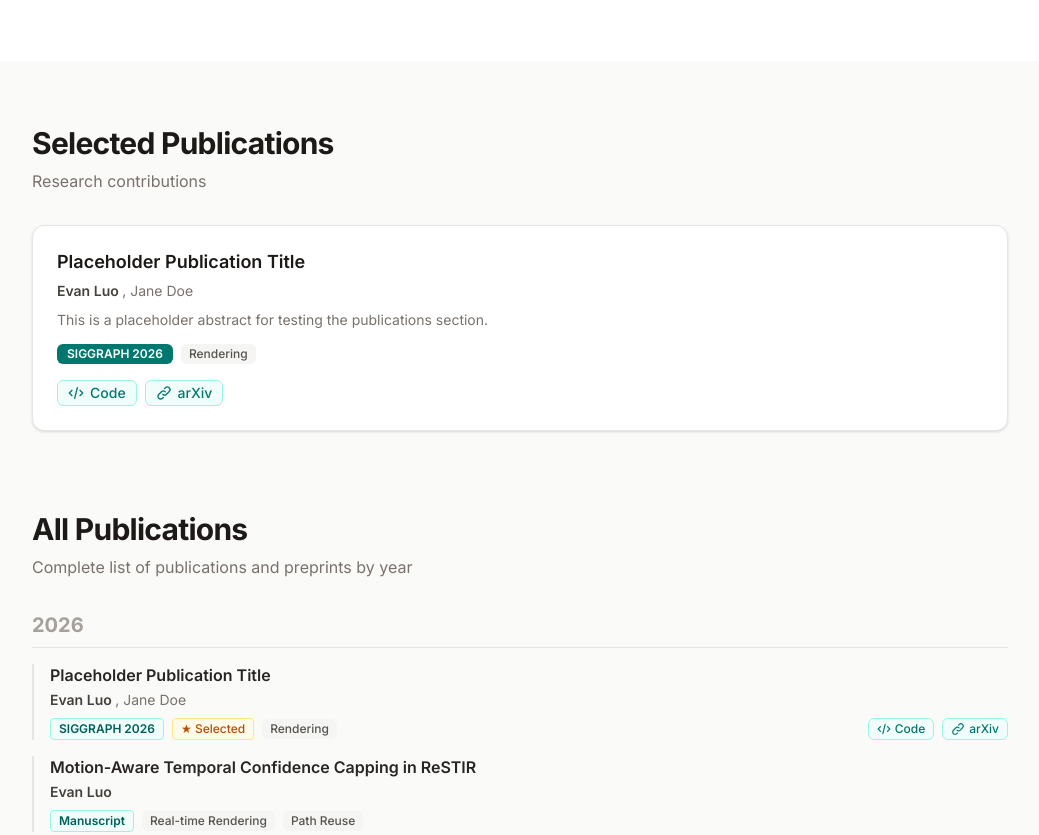
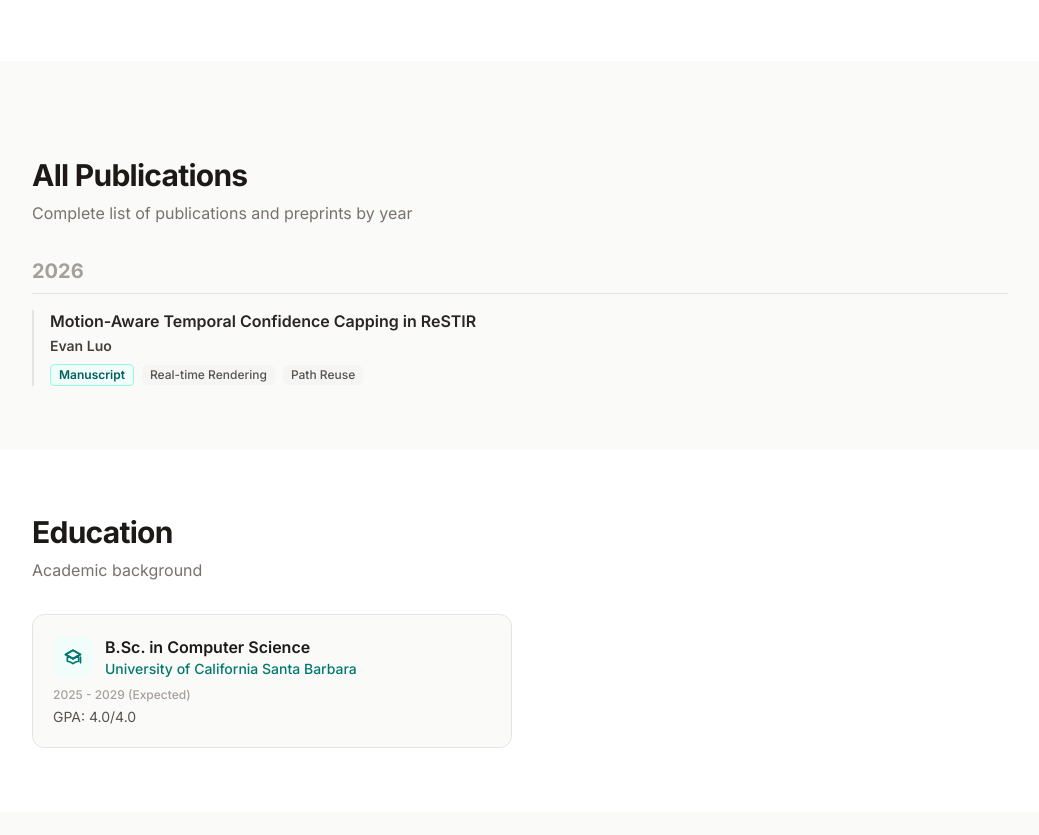
Before and after one commit to EvanLuo42/evanluo42.github.io, an Astro site: page / in a window 1280 px wide. Shown: the part 894-1729 px from the top of the page, without its empty margins (120-1159 px from the left). Built offline with nearby package versions, Linux system fonts and the light colour scheme; Astro itself is replaced by a stand-in of ours.

Commit message:
feat: update publications section to display selected publications and remove placeholder

```diff
--- a/src/components/Publications.astro
+++ b/src/components/Publications.astro
@@ -37,15 +37,16 @@ const sortedYears = Object.keys(allByYear)
     .sort((a, b) => b - a);
 ---
 
-{allPubs.length > 0 && (
+{(allPubs.length > 0 || allPreprints.length > 0) && (
 <section id="publications" class="py-12 sm:py-16">
     <div class="max-w-5xl mx-auto px-4 sm:px-6">
+        {selected.length > 0 && (
+        <>
         <h2 class="text-3xl font-bold text-stone-900 tracking-tight">
             Selected Publications
         </h2>
         <p class="mt-2 text-stone-500">Research contributions</p>
 
-        {selected.length > 0 && (
         <div class="mt-8 space-y-6">
             {
                 selected.map((pub) => (
@@ -119,6 +120,7 @@ const sortedYears = Object.keys(allByYear)
                 ))
             }
         </div>
+        </>
         )}
 
         <div class={selected.length > 0 ? "mt-20" : "mt-8"}>
--- a/src/content/publications/placeholder.md
+++ /dev/null
@@ -1,16 +0,0 @@
----
-title: "Placeholder Publication Title"
-authors:
-  - "Evan Luo"
-  - "Jane Doe"
-venue: "SIGGRAPH 2026"
-year: 2026
-tags:
-  - "Rendering"
-links:
-  arxiv: "https://arxiv.org/abs/0000.00000"
-  code: "https://github.com/placeholder/repo"
-selected: true
----
-
-This is a placeholder abstract for testing the publications section.
```
